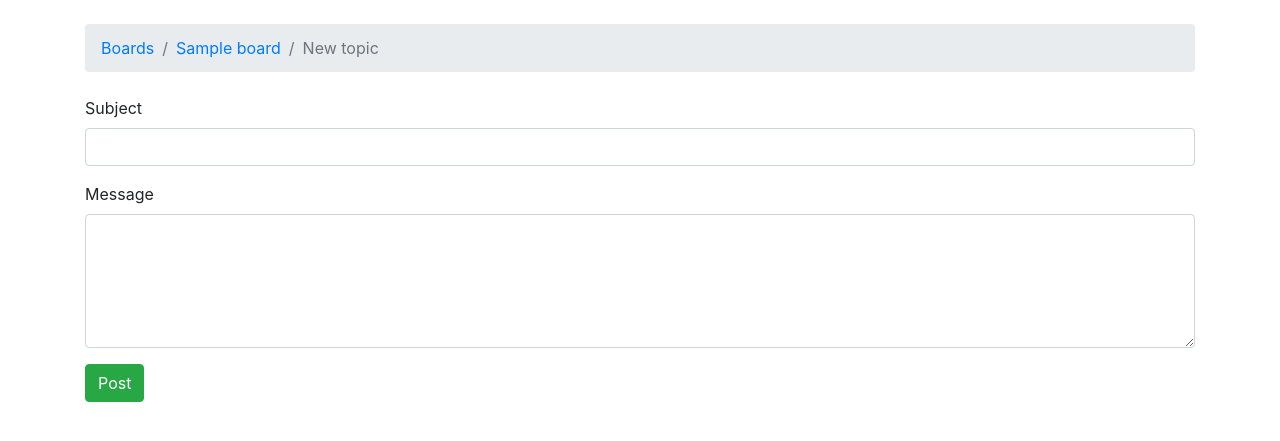
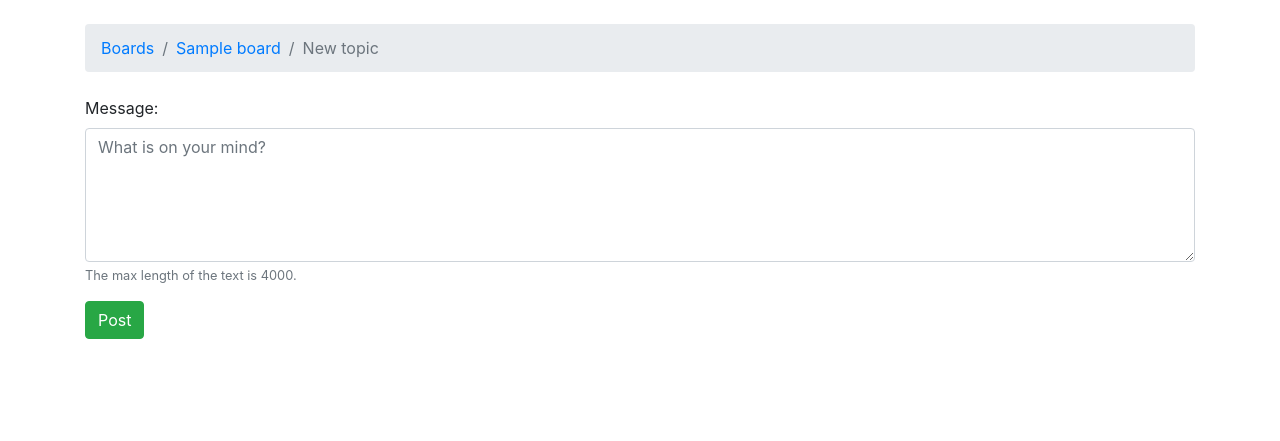
Before and after one commit to bakker4444/boardProject_Django, a Django app: template apps/board/templates/new_topic.html in a window 1280 px wide. Shown: the part 56-497 px from the top of the page. Run offline with Django 3.2, Linux system fonts and the light colour scheme; the template is opened without the code that fills it: values that come from a table or form of the project are taken from there, others are empty; tables that the repository leaves empty hold one stand-in row (values such as "Sample post"); parts of the project's set-up code (start-up, migrations or seed data) failed here and were passed over; some libraries are stand-ins or nearby versions; some web fonts are replaced.

Commit message:
refactoring codes using django forms

```diff
--- a/apps/board/forms.py
+++ b/apps/board/forms.py
@@ -2,8 +2,17 @@
 from .models import Topic
 
 class NewTopicForm(forms.ModelForm):
-    message = forms.CharField(widget=forms.Textarea(), max_length=4000)
+    message = forms.CharField(
+        widget = forms.Textarea(
+            attrs = {
+                "rows": 5,
+                "placeholder": "What is on your mind?"
+            }
+        ),
+        max_length = 4000,
+        help_text = "The max length of the text is 4000."
+    )
 
     class Meta:
         model = Topic
-        fields = ['subject', 'message']
+        fields = ["subject", "message"]
--- /dev/null
+++ b/apps/board/templates/includes/form.html
@@ -0,0 +1,28 @@
+{% load widget_tweaks %}
+
+{% for field in form %}
+    <div class="form-group">
+        {{ field.label_tag }}
+
+        {% if form.is_bound %}
+            {% if field.errors %}
+                {% render_field field class="form-control is-invalid" %}
+                {% for error in field.errors %}
+                    <div class="invalid-feedback">
+                        {{ error }}
+                    </div>
+                {% endfor %}
+            {% else %}
+                {% render_field field class="form-control is-valid" %}
+            {% endif %}
+        {% else %}
+            {% render_field field class="form-control" %}
+        {% endif %}
+
+        {% if field.help_text %}
+            <small class="form-text text-muted">
+                {{ field.help_text }}
+            </small>
+        {% endif %}
+    </div>
+{% endfor %}
--- a/apps/board/templates/new_topic.html
+++ b/apps/board/templates/new_topic.html
@@ -1,4 +1,6 @@
 {% extends "base.html" %}
+
+{% load widget_tweaks %}
 
 {% block title %}
     Start a New Topic
@@ -11,16 +13,9 @@
 {% endblock %}
 
 {% block content %}
-    <form method="POST">
+    <form method="post" novalidate>
         {% csrf_token %}
-        <div class="form-group">
-            <label for="id_subject">Subject</label>
-            <input type="text" class="form-control" id="id_subject" name="subject">
-        </div>
-        <div class="form-group">
-            <label for="id_message">Message</label>
-            <textarea class="form-control" id="id_message" name="message" rows="5"></textarea>
-        </div>
+        {% include "includes/form.html" %}
         <button type="submit" class="btn btn-success">Post</button>
     </form>
 {% endblock %}
--- a/boardProject/settings.py
+++ b/boardProject/settings.py
@@ -42,7 +42,11 @@
     'django.contrib.sessions',
     'django.contrib.messages',
     'django.contrib.staticfiles',
+
+    "widget_tweaks",
+
     "apps.board",
+
 ]
 
 MIDDLEWARE = [
```
Also changed, not shown: apps/board/tests.py (+11 -0 lines), apps/board/views.py (+18 -21 lines).
